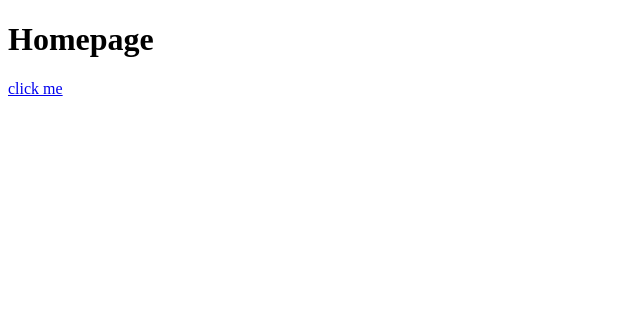
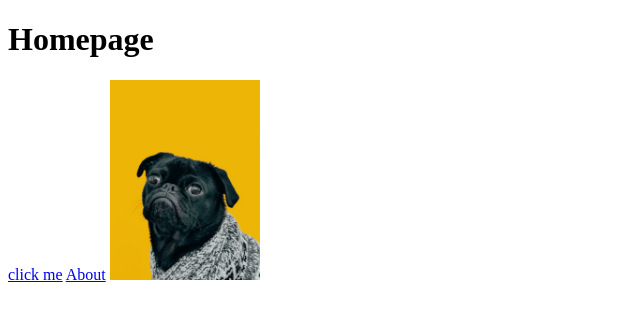
Before and after one commit to strgtscntst/html_segment_lessons, a plain HTML site: page odin-links-and-images/index.html in a window 1280 px wide. Shown: the whole page, without its empty margins (0-640 px from the left). Drawn offline with Linux system fonts and the light colour scheme.

Commit message:
Moved about.html to /pages, Edit /index.html, Add images/dog.jpg

```diff
--- a/odin-links-and-images/index.html
+++ b/odin-links-and-images/index.html
@@ -8,5 +8,9 @@
 <body>
     <h1>Homepage</h1>
     <a href="https://www.theodinproject.com/about">click me</a>
+
+    <a href="pages/about.html">About</a>
+
+    <img src="./images/dog.jpg" alt="Picture of a Dog" height="200" width="auto">
 </body>
 </html>
```
Also changed, not shown: odin-links-and-images/pages/about.html (renamed from odin-links-and-images/about.html, +2 -0 lines), odin-links-and-images/images/dog.jpg (added).
